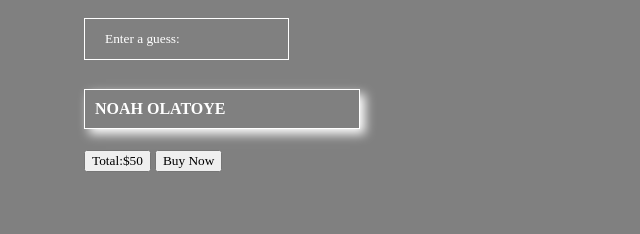
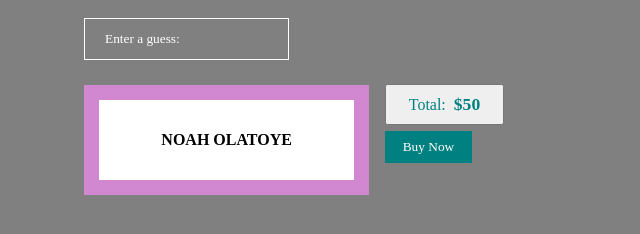
Before and after one commit to jamesec1992/td-project5-name-plaque-ui, a plain HTML site: page index.html in a window 1280 px wide. Shown: the part 162-396 px from the top of the page, without its empty margins (172-812 px from the left). Drawn offline with Linux system fonts and the light colour scheme.

Commit message:
second commit

```diff
--- a/index.html
+++ b/index.html
@@ -22,9 +22,10 @@
             <h4 class="name">NOAH OLATOYE</h4>
 
     <div class="container2">
-        <button>Total:<span>$50</span></button>
-        <button>Buy Now</button>
+        <button class="btn1">Total: &nbsp;<span>$50</span></button>
+        <button class="btn2">Buy Now</button>
     </div>
 </div>
+
 </body>
 </html>
--- a/style.css
+++ b/style.css
@@ -51,8 +51,43 @@ body p{
 }*/
 
 .name{
-    width: 27%;
-    border: 1px solid;
-    padding: 10px;
-    box-shadow: 5px 5px 10px;
+    width: 22%;
+    color: black;
+    text-align: center;
+    background-color: white;
+    padding: 1rem;
+    box-shadow: 0 0 0 15px white, 0 0 0 30px rgb(209, 136, 209);;
+    margin: 47px 30px;
 }
+
+.container{
+    display: flex;
+}
+
+.container2{
+    display: flex;
+    flex-direction: column;
+    width: 10%;
+    padding-top: 1rem;
+    padding-left: 1rem;
+}
+
+.btn1{
+    color: teal;
+    font-size: 1rem;
+    margin: 0 -2rem 0 0;
+    padding: 0.5rem;
+}
+
+.btn1 span{
+    font-weight: bolder;
+    font-size: 1.1rem;
+}
+
+.btn2{
+    color: white;
+    background-color: teal;
+    border: none;
+    padding: 0.5rem;
+    margin-top:0.4rem;
+}
```
